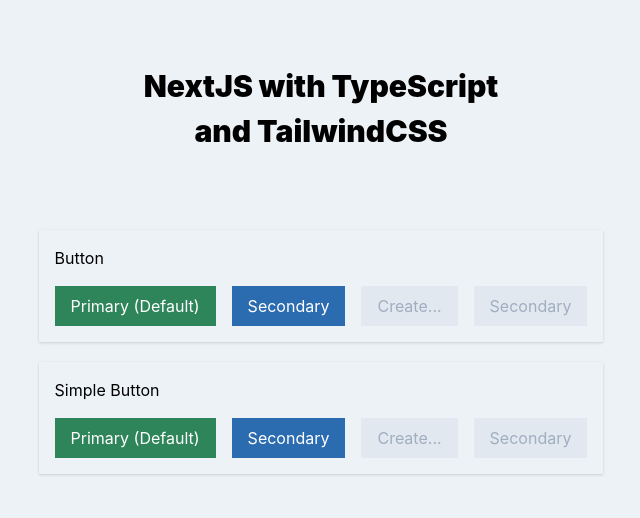
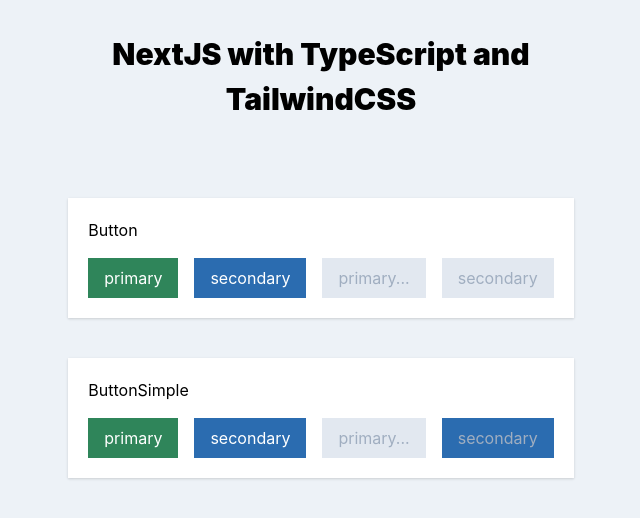
Before and after one commit to lailo/next-with-tailwindcss, a Next.js app: page / in a window 1280 px wide. Shown: the top 518 px of the page, without its empty margins (319-959 px from the left). Built offline with nearby package versions, Linux system fonts and the light colour scheme.

Commit message:
adds demo container component to index page

```diff
--- a/src/pages/index.tsx
+++ b/src/pages/index.tsx
@@ -2,6 +2,7 @@
 import { NextPage } from 'next'
 import Button from '../components/Button'
 import ButtonSimple from '../components/ButtonSimple'
+import DemoContainer from '../components/DemoContainer'
 import '../styles/main.css'
 
 interface Props {
@@ -10,39 +11,21 @@
 
 const Page: NextPage<Props> = ({ userAgent }) => {
   return (
-    <div className="flex flex-col h-screen bg-gray-200 py-16 px-8">
-      <header>
-        <h1 className="text-center text-3xl font-black mb-4">
-          NextJS with TypeScript
-          <br />
-          and TailwindCSS
-        </h1>
-      </header>
-      <main className="flex-grow flex flex-col items-center my-10">
-        <div className="mt-5 p-4 shadow hover:shadow-xl inline-block">
-          <h2 className="m-w-50 mb-4">Button</h2>
-          <Button className="mr-4">Primary (Default)</Button>
-          <Button className={{ 'mr-4': true }} type="secondary">
-            Secondary
-          </Button>
-          <Button className="mr-4" loading>
-            Create
-          </Button>
-          <Button disabled>Secondary</Button>
-        </div>
-        <div className="mt-5 p-4 shadow hover:shadow-xl inline-block">
-          <h2 className="m-w-50 mb-4">Simple Button</h2>
-          <ButtonSimple className="mr-4">Primary (Default)</ButtonSimple>
-          <ButtonSimple className={{ 'mr-4': true }} type="secondary">
-            Secondary
-          </ButtonSimple>
-          <ButtonSimple className="mr-4" loading>
-            Create
-          </ButtonSimple>
-          <ButtonSimple disabled>Secondary</ButtonSimple>
-        </div>
-      </main>
-      <footer className="text-xs text-center text-gray-600">{userAgent}</footer>
+    <div className="bg-gray-200">
+      <div className="h-screen container py-8 max-w-xl flex flex-col ">
+        <header>
+          <h1 className="text-center text-3xl font-black text-black mb-4">
+            NextJS with TypeScript and TailwindCSS
+          </h1>
+        </header>
+        <main className="flex-grow flex flex-col items-center my-10">
+          <DemoContainer Component={Button} title="Button" />
+          <DemoContainer Component={ButtonSimple} title="ButtonSimple" />
+        </main>
+        <footer className="text-xs text-center text-gray-600">
+          {userAgent}
+        </footer>
+      </div>
     </div>
   )
 }
```
